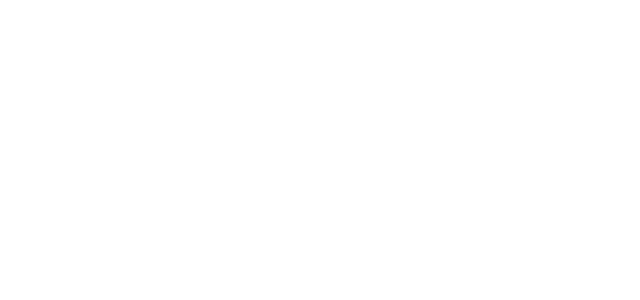
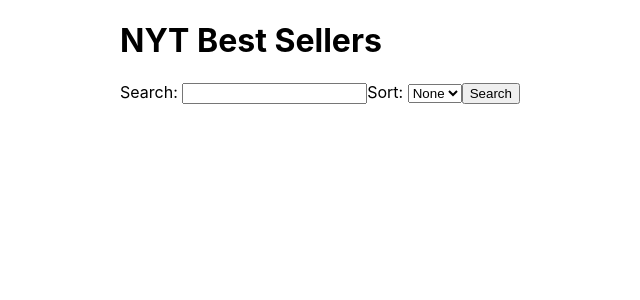
Before and after one commit to patrickgus/nytclient, a React (Create React App) app: page / in a window 1280 px wide. Shown: the top 300 px of the page, without its empty margins (320-960 px from the left). Built offline with nearby package versions, Linux system fonts and the light colour scheme.

Commit message:
add functionality

```diff
--- a/src/App/App.js
+++ b/src/App/App.js
@@ -1,7 +1,100 @@
-import React from "react";
+import React, { Component } from "react";
+import Book from "../book/book";
 
-function App() {
-  return <main className="App">{/* content goes here */}</main>;
+export default class App extends Component {
+  constructor(props) {
+    super(props);
+    this.state = {
+      books: [],
+      search: "",
+      sort: "",
+      error: null
+    };
+  }
+
+  setSearch(search) {
+    this.setState({
+      search
+    });
+  }
+
+  setSort(sort) {
+    this.setState({
+      sort
+    });
+  }
+
+  handleSubmit(e) {
+    e.preventDefault();
+
+    const baseUrl = "http://localhost:8000/books";
+    const params = [];
+
+    if (this.state.search) {
+      params.push(`search=${this.state.search}`);
+    }
+    if (this.state.sort) {
+      params.push(`sort=${this.state.sort}`);
+    }
+
+    const query = params.join("&");
+    const url = `${baseUrl}?${query}`;
+
+    fetch(url)
+      .then(res => {
+        if (!res.ok) {
+          throw new Error(res.statusText);
+        }
+        return res.json();
+      })
+      .then(data => {
+        this.setState({
+          books: data,
+          error: null
+        });
+      })
+      .catch(err => {
+        this.setState({
+          error: "Sorry, could not get books at this time."
+        });
+      });
+  }
+
+  render() {
+    const books = this.state.books.map((book, i) => {
+      return <Book {...book} key={i} />;
+    });
+
+    return (
+      <main className="App">
+        <h1>NYT Best Sellers</h1>
+        <div className="search">
+          <form onSubmit={e => this.handleSubmit(e)}>
+            <label htmlFor="search">Search: </label>
+            <input
+              type="text"
+              id="search"
+              name="search"
+              value={this.state.search}
+              onChange={e => this.setSearch(e.target.value)}
+            />
+
+            <label htmlFor="sort">Sort: </label>
+            <select
+              id="sort"
+              name="sort"
+              onChange={e => this.setSort(e.target.value)}
+            >
+              <option value="">None</option>
+              <option value="title">Title</option>
+              <option value="rank">Rank</option>
+            </select>
+            <button type="submit">Search</button>
+          </form>
+          <div className="App_error">{this.state.error}</div>
+        </div>
+        {books}
+      </main>
+    );
+  }
 }
-
-export default App;
```
